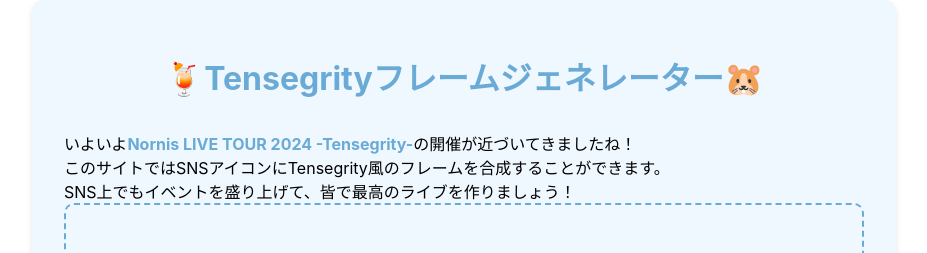
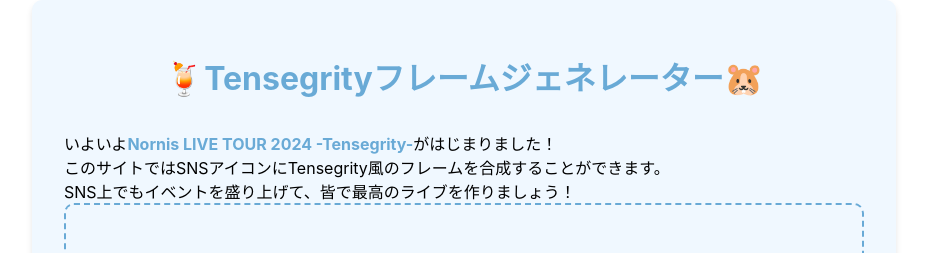
Before and after one commit to inoshiro/tensegrity-frame-generator, a React (Create React App) app: page / in a window 1280 px wide. Shown: the top 253 px of the page, without its empty margins (176-1103 px from the left). Built offline with nearby package versions, Linux system fonts and the light colour scheme.

Commit message:
メッセージの修正

```diff
--- a/src/components/TensegrityFrameGenerator.js
+++ b/src/components/TensegrityFrameGenerator.js
@@ -169,7 +169,7 @@
       <h1 style={styles.header}>🍹Tensegrityフレームジェネレーター🐹</h1>
 
       <div style={styles.excitingMessage}>
-        いよいよ<a href="https://www.nornis.com/event/live_tour_2024/" target="_blank" style={styles.link}>Nornis LIVE TOUR 2024 -Tensegrity-</a>の開催が近づいてきましたね！<br />
+        いよいよ<a href="https://www.nornis.com/event/live_tour_2024/" target="_blank" style={styles.link}>Nornis LIVE TOUR 2024 -Tensegrity-</a>がはじまりました！<br />
         このサイトではSNSアイコンにTensegrity風のフレームを合成することができます。<br />
         SNS上でもイベントを盛り上げて、皆で最高のライブを作りましょう！
       </div>
```
